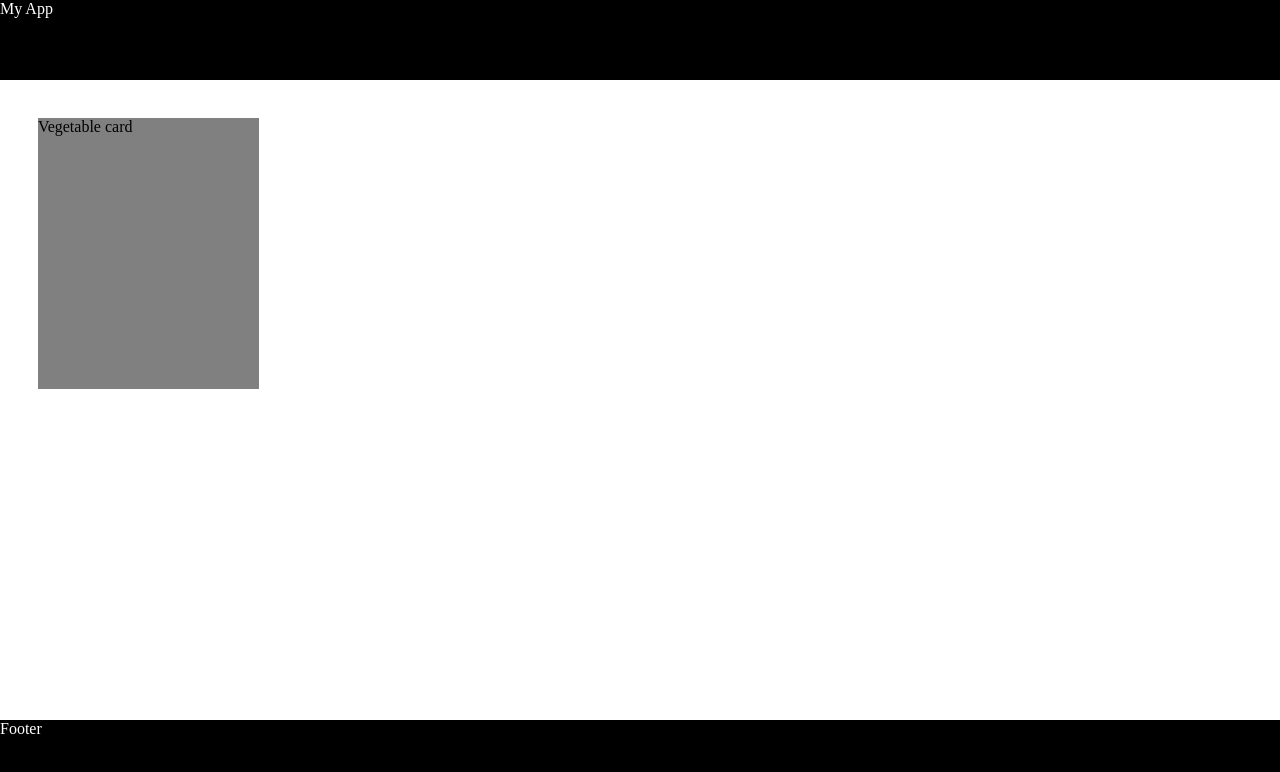
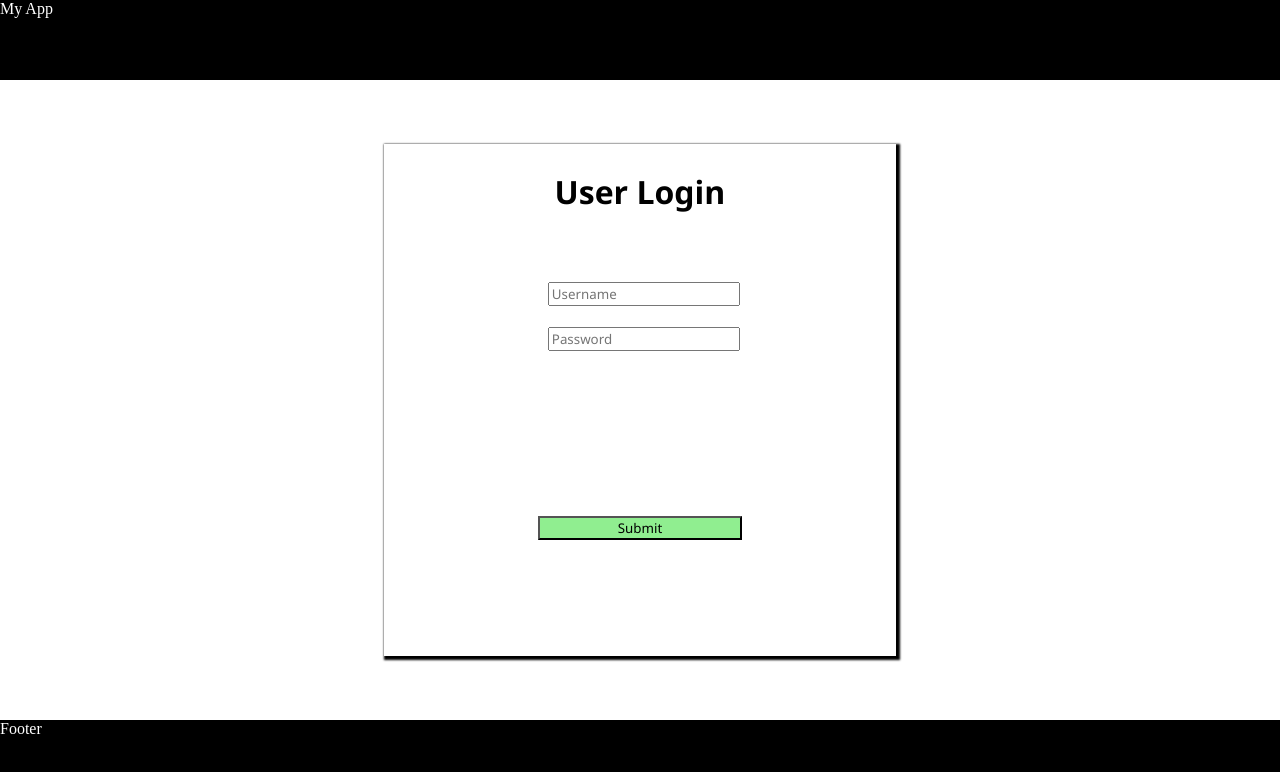
Before and after one commit to IanMcM89/phase-2-project, a React (Create React App) app: page / in a window 1280 px wide. Shown: the top 772 px of the page. Built offline with nearby package versions, Linux system fonts and the light colour scheme.

Commit message:
Added routes for login and home with basic CSS styling.

```diff
--- a/src/components/App.js
+++ b/src/components/App.js
@@ -2,12 +2,49 @@ import React from "react";
 import Header from "./Header";
 import VegetablePage from "./VegetablePage";
 import Footer from "./Footer";
+import { BrowserRouter, Route, Switch } from "react-router-dom";
+
+function Home() {
+  return (
+    <div>
+      <VegetablePage />
+    </div>
+  );
+}
+
+function Login() {
+  return (
+    <main id="App-login-main">
+      <form id="App-login-form">
+        <h1>User Login</h1>
+        <div id="login-inputs-container">
+          <div className="login-input">
+            <input type="text" name="username" placeholder="Username" />
+          </div>
+          <div className="login-input">
+            <input type="password" name="password" placeholder="Password" />
+          </div>
+        </div>
+        <input id="login-submit" type="submit" value="Submit" />
+      </form>
+    </main>
+  );
+}
 
 function App() {
   return (
     <div className="App">
       <Header />
-      <VegetablePage />
+      <BrowserRouter>
+        <Switch>
+          <Route path="/home">
+            <Home />
+          </Route>
+          <Route exact path="/">
+            <Login />
+          </Route>
+        </Switch>
+      </BrowserRouter>
       <Footer />
     </div>
   );
--- a/src/components/VegetableCardTable.js
+++ b/src/components/VegetableCardTable.js
@@ -5,6 +5,13 @@ function VegetableCardTable() {
   return (
     <div className="vegetable-card-table">
       <VegetableCard />
+      <VegetableCard />
+      <VegetableCard />
+      <VegetableCard />
+      <VegetableCard />
+      <VegetableCard />
+      <VegetableCard />
+      <VegetableCard />
     </div>
   );
 }
--- a/src/index.css
+++ b/src/index.css
@@ -26,6 +26,64 @@ body {
   margin: 0;
 }
 
+#App-login-main {
+  display: flex;
+  flex-direction: column;
+  width: 100vw;
+  height: 80vh;
+  margin: 0;
+}
+
+#App-login-form {
+  box-shadow: black 2px 2px 2px 2px;
+  font-family: 'Segoe UI', Tahoma, Geneva, Verdana, sans-serif;
+  display: flex;
+  flex-direction: column;
+  width: 40%;
+  height: 90%;
+  margin: 30%;
+  margin-top: 5%;
+  margin-bottom: 5%;
+}
+
+#App-login-form h1 {
+  display: flex;
+  justify-content: center;
+  font-family: inherit;
+  width: 90%;
+  height: 10%;
+  margin: 5%;
+}
+
+#login-inputs-container {
+  display: flex;
+  flex-direction: column;
+  width: 40%;
+  height: 20%;
+  margin: 30%;
+  margin-top: 5%;
+  margin-bottom: 5%;
+}
+
+.login-input {
+  width: auto;
+  height: fit-content;
+  margin: 5%
+}
+
+.login-input input {
+  font-family: inherit;
+  width: 100%;
+}
+
+#login-submit {
+  font-family: inherit;
+  background-color: lightgreen;
+  width: 40%;
+  height: auto;
+  margin: auto;
+}
+
 .vegetable-card-table {
   display: -ms-inline-grid;
   width: 96%;
```
